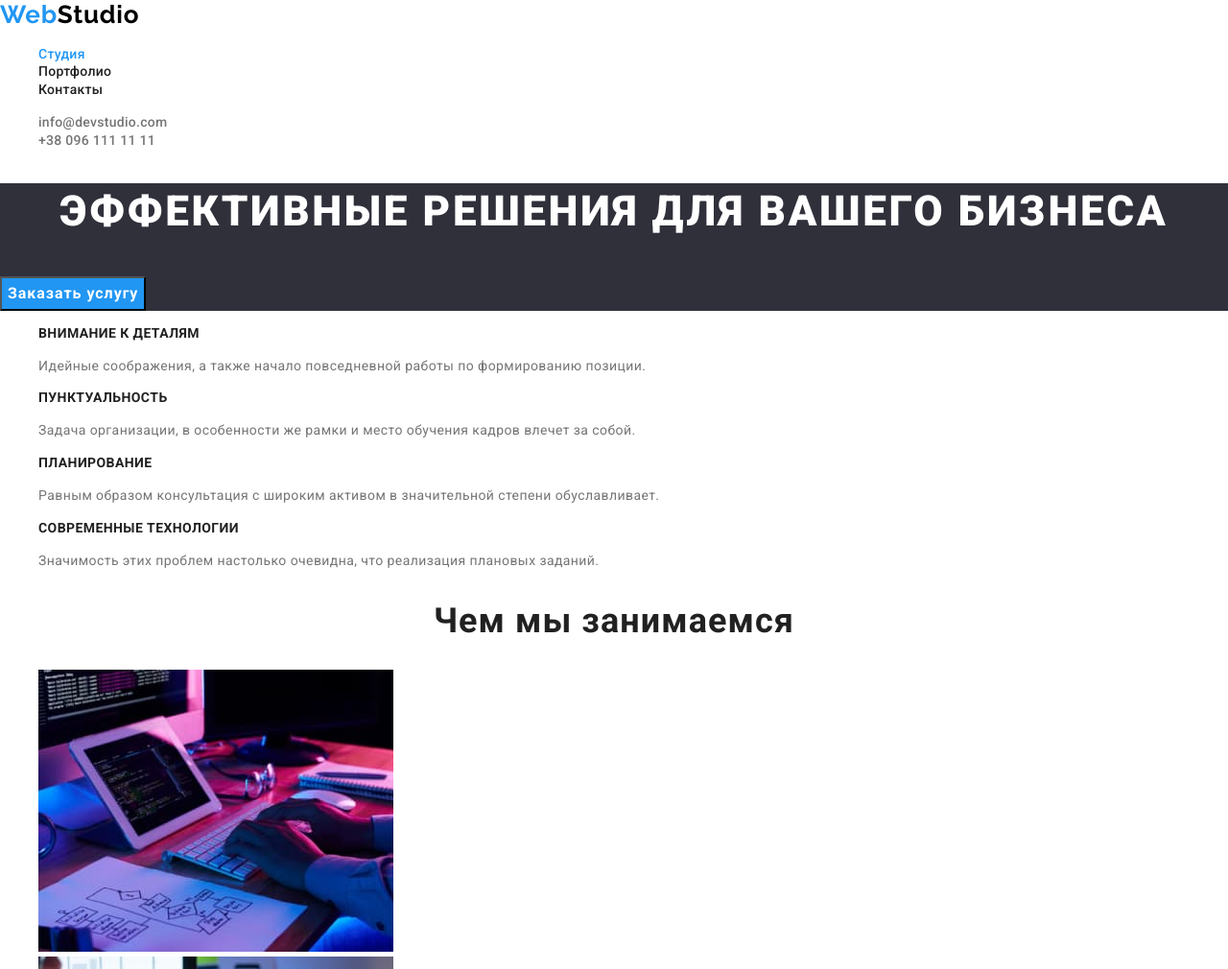
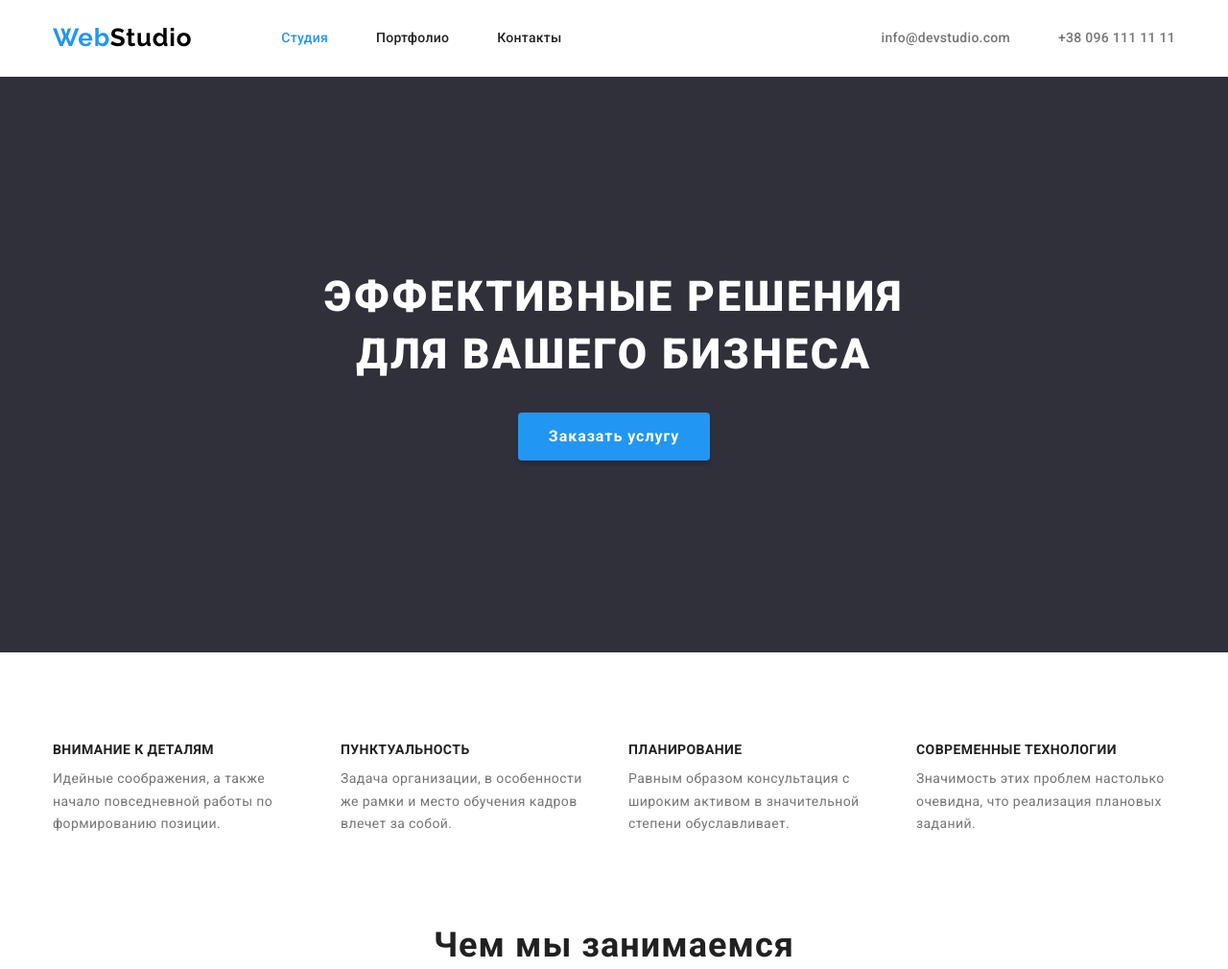
Before and after one commit to MishynMykhailo/goit-markup-hw-03, a plain HTML site: page index.html in a window 1280 px wide. Shown: the top 1010 px of the page at 96% size. Drawn offline with nearby package versions, Linux system fonts and the light colour scheme.

Commit message:
studio-up

```diff
--- a/css/styles.css
+++ b/css/styles.css
@@ -6,6 +6,39 @@ button {
   font-family: inherit;
   cursor: pointer;
 }
+
+p,
+h1,
+h2,
+h3,
+h4,
+h5,
+h6 {
+  margin: 0;
+}
+
+ul {
+  margin: 0;
+  padding: 0;
+}
+
+button {
+  cursor: pointer;
+}
+
+img {
+  display: block;
+  max-width: 100%;
+}
+
+.container {
+  width: 1200px;
+  padding-left: 15px;
+  padding-right: 15px;
+  margin-left: auto;
+  margin-right: auto;
+}
+
 .list {
   list-style: none;
 }
@@ -29,8 +62,18 @@ button {
 .logo-name-ft {
   font-family: "Raleway", sans-serif;
 }
-/*Хедер*/
-/*Лого*/
+/*----------------------------Хедер----------------------------*/
+.header {
+  padding-top: 24px;
+  padding-bottom: 25px;
+}
+
+.header-cont {
+  display: flex;
+  align-items: center;
+}
+
+/*----------------------------Лого----------------------------*/
 .title-hd,
 .title-hd-st {
   font-weight: 700;
@@ -44,7 +87,25 @@ button {
 .title-hd-st {
   color: #000000;
 }
-/*Меню навигации сайта*/
+.header-logo-cont {
+  margin-right: 93px;
+}
+/*----------------------------Меню навигации сайта----------------------------*/
+.nav-list {
+  display: flex;
+}
+.nav-item:not(:last-child) {
+  margin-right: 50px;
+}
+.cont-container {
+  margin-left: auto;
+}
+.cont-menu-container {
+  display: flex;
+}
+.nav-cont-item:not(:last-child) {
+  margin-right: 50px;
+}
 .nav-sect-hd .link-hd,
 .link-hd-cont {
   font-weight: 500;
@@ -72,7 +133,18 @@ button {
 .link-hd.current {
   color: #2196f3;
 }
-/*Главная Секция*/
+/*----------------------------Главная Секция----------------------------*/
+.hero-title-cont {
+  padding-top: 200px;
+  padding-bottom: 200px;
+}
+.hero-cont {
+  width: 696px;
+  height: 120px;
+  margin-left: auto;
+  margin-right: auto;
+  margin-bottom: 30px;
+}
 .hero-text-sect {
   background-color: #2f303a;
 }
@@ -95,7 +167,15 @@ button {
   text-align: center;
   letter-spacing: 0.06em;
   color: #ffffff;
+
+  margin-left: auto;
+  margin-right: auto;
+  padding: 10px 32px 10px 32px;
+  border: 0px;
+  box-shadow: 0px 4px 4px rgba(0, 0, 0, 0.15);
+  border-radius: 4px;
 }
+
 .button-hero-sect:hover,
 .button-hero-sect:focus {
   background-color: #188ce8;
@@ -107,6 +187,7 @@ button {
   letter-spacing: 0.03em;
   text-transform: uppercase;
   color: #212121;
+  margin-bottom: 10px;
 }
 .char-text-p {
   font-size: 14px;
@@ -114,7 +195,21 @@ button {
   letter-spacing: 0.03em;
   color: #757575;
 }
-/*Чем мы занимаемся*/
+.list-block-cont {
+  display: flex;
+  padding-top: 94px;
+  padding-bottom: 94px;
+}
+.list-pre-title {
+  width: 270px;
+}
+.list-pre-title:not(:last-child) {
+  margin-right: 30px;
+}
+/*----------------------------Чем мы занимаемся----------------------------*/
+.our-works-container {
+  padding-bottom: 94px;
+}
 .our-works {
   font-weight: 700;
   font-size: 36px;
@@ -122,8 +217,39 @@ button {
   text-align: center;
   letter-spacing: 0.03em;
   color: #212121;
+  margin-bottom: 50px;
 }
-/*Наша команда*/
+
+.list-our-works {
+  display: flex;
+  margin-left: -30px;
+}
+
+.our-works-photo:not(:last-child) {
+  margin-right: 30px;
+}
+
+.our-works-photo {
+  flex-basis: cal(100% / 3 - 30px);
+  margin-left: 30px;
+}
+/*----------------------------Наша команда----------------------------*/
+.our-team-container {
+  padding-top: 94px;
+  padding-bottom: 94px;
+}
+.item-team-container:not(:last-child) {
+  margin-right: 30px;
+}
+.team-list-container {
+  display: flex;
+}
+.team-cards {
+  box-shadow: 0px 1px 3px rgba(0, 0, 0, 0.12), 0px 1px 1px rgba(0, 0, 0, 0.14),
+    0px 2px 1px rgba(0, 0, 0, 0.2);
+  border-radius: 0px 0px 4px 4px;
+  border: 0px;
+}
 .our-team-sect {
   background-color: #f5f4fa;
 }
@@ -139,13 +265,14 @@ button {
 .team-name {
   font-weight: 500;
   font-size: 16px;
-  line-height: 19px;
-  /* identical to box height */
+  line-height: 1.18;
 
   text-align: center;
   letter-spacing: 0.03em;
 
   color: #212121;
+
+  margin-bottom: 10px;
 }
 .team-text-p {
   font-size: 16px;
@@ -154,8 +281,16 @@ button {
   letter-spacing: 0.03em;
 
   color: #757575;
+  margin-bottom: 30px;
 }
-/*Футер*/
+.photo-team {
+  margin-bottom: 30px;
+}
+/*----------------------------Футер----------------------------*/
+.footer-container {
+  padding-top: 60px;
+  padding-bottom: 60px;
+}
 .footer-sect {
   background-color: #2f303a;
 }
@@ -165,6 +300,8 @@ button {
   line-height: 1.19;
   letter-spacing: 0.03em;
   color: #ffffff;
+  display: inline-block;
+  margin-bottom: 20px;
 }
 .logo-web-ft {
   color: #2196f3;
@@ -189,8 +326,10 @@ button {
 .link-cont-ft:focus {
   color: #ffffff;
 }
-
-/*ПОРТФОЛИО*/
+.footer-item-list:not(:last-child) {
+  margin-bottom: 9px;
+}
+/*--------------------------------------------------------ПОРТФОЛИО--------------------------------------------------------*/
 /*Button - Кнопки*/
 .button-filter.current-button {
   background-color: #2196f3;
@@ -210,7 +349,7 @@ button {
   background-color: #2196f3;
   color: #ffffff;
 }
-/*Текст Галлереи*/
+/*----------------------------Текст Галлереи----------------------------*/
 .text-filters {
   font-weight: 700;
   font-size: 18px;
--- a/index.html
+++ b/index.html
@@ -20,122 +20,136 @@
 
 <body>
     <!--Хедер-меню-->
-    <header>
-        <a href="./index.html" class="title-hd">Web<span class="title-hd-st">Studio</span></a>
-        <nav class="nav-sect-hd">
-            <ul class="list">
-                <li>
+    <header class="header">
+        <div class="container header-cont">
+            <a href="./index.html" class="title-hd header-logo-cont">Web<span class="title-hd-st">Studio</span></a>
+            <nav class="nav-sect-hd ">
+                <ul class="list nav-list">
+                    <li class="nav-item">
                         <a href="index.html" class="link-hd current">Студия</a>
                     </li>
-                <li>
+                    <li class="nav-item">
                         <a href="portfolio.html" class="link-hd">Портфолио</a>
                     </li>
-                <li>
-                    <a href="" target="_blank" class="link-hd">Контакты</a>
+                    <li class="nav-item">
+                        <a href="" class="link-hd">Контакты</a>
                     </li>
                 </ul>
             </nav>
-        <ul class="list">
-            <li>
+            <div class="cont-container">
+                <ul class="list cont-menu-container">
+                    <li class="nav-cont-item">
                         <a href="mailto:info@devstudio.com" class="link-hd-cont">info@devstudio.com</a>
                     </li>
-            <li>
+                    <li class="nav-cont-item">
                         <a href="tel:+380961111111" class="link-hd-cont">+38 096 111 11 11</a>
                     </li>
                 </ul>
+            </div>
+        </div>
     </header>
     <!--Hero Section-->
     <main>
         <!--Первая Центральная секция-->
         <section class="hero-text-sect">
-            <h1 class="hero-text">
+            <div class="container hero-title-cont">
+                <h1 class="hero-text hero-cont">
                     Эффективные решения для вашего бизнеса
                 </h1>
                 <button type="button" class="button-hero-sect">Заказать услугу</button>
+            </div>
         </section>
         <!--Блоками-->
         <section>
-            <ul class="list">
-                <li>
+            <div class="container">
+            <ul class="list list-block-cont">
+                    <li class="list-pre-title">
                         <h3 class="char-text">Внимание к деталям</h3>
                         <p class="char-text-p">Идейные соображения, а также начало повседневной работы по формированию
                             позиции.</p>
                     </li>
-                <li>
+                    <li class="list-pre-title">
                         <h3 class="char-text">Пунктуальность</h3>
                         <p class="char-text-p">Задача организации, в особенности же рамки и место обучения кадров влечет за
                             собой.</p>
                     </li>
-                <li>
+                    <li class="list-pre-title">
                         <h3 class="char-text">Планирование</h3>
                         <p class="char-text-p">Равным образом консультация с широким активом в значительной степени
                             обуславливает.</p>
                     </li>
-                <li>
+                    <li class="list-pre-title">
                         <h3 class="char-text">Современные технологии</h3>
                         <p class="char-text-p">Значимость этих проблем настолько очевидна, что реализация плановых заданий.
                         </p>
                     </li>
                 </ul>
+            </div>
         </section>
         <!--Чем мы занимаемся-->
         <section>
+            <div class="container our-works-container">
                 <h2 class="our-works">Чем мы занимаемся</h2>
-            <ul class="list">
-                <li>
+                <ul class="list list-our-works ">
+                    <li class="our-works-photo">
                         <img src="./images/Studio/box1.jpg" alt="Картинка 1" width="370" height="294">
                     </li>
-                <li>
+                    <li class="our-works-photo">
                         <img src="./images/Studio/box2.jpg" alt="Картинка 2" width="370" height="294">
                     </li>
-                <li>
+                    <li class="our-works-photo">
                         <img src="./images/Studio/box3.jpg" alt="Картинка 3" width="370" height="294">
                     </li>
                 </ul>
+            </div>
         </section>
         <!--НАША КОМАНДА-->
         <section class="our-team-sect">
+            <div class="container our-team-container">
                 <h2 class="our-team-text">Наша команда</h2>
-            <ul class="list">
-                <li>
-                    <img src="./images/Studio/img0.jpg" alt="Игорь Демьяненко" width="270" height="260">
+                <ul class="list team-list-container">
+                    <li class="team-cards item-team-container">
+                        <img class="photo-team" src="./images/Studio/img0.jpg" alt="Игорь Демьяненко" width="270" height="260">
                         <h3 class="team-name">Игорь Демьяненко</h3>
                         <p class="team-text-p">Product Designer</p>
                     </li>
-                <li>
-                    <img src="./images/Studio/img1.jpg" alt="Ольга Репина" width="270" height="260">
+                    <li class="team-cards item-team-container">
+                        <img class="photo-team" src="./images/Studio/img1.jpg" alt="Ольга Репина" width="270" height="260">
                         <h3 class="team-name">Ольга Репина</h3>
                         <p class="team-text-p">Frontend Developer</p>
                     </li>
-                <li>
-                    <img src="./images/Studio/img2.jpg" alt="Николай Тарасов" width="270" height="260">
+                    <li class="team-cards item-team-container">
+                        <img class="photo-team" src="./images/Studio/img2.jpg" alt="Николай Тарасов" width="270" height="260">
                         <h3 class="team-name">Николай Тарасов</h3>
                         <p class="team-text-p">Marketing</p>
                     </li>
-                <li>
-                    <img src="./images/Studio/img3.jpg" alt="Михаил Ермаков" width="270" height="260">
+                    <li class="team-cards item-team-container">
+                        <img class="photo-team" src="./images/Studio/img3.jpg" alt="Михаил Ермаков" width="270" height="260">
                         <h3 class="team-name">Михаил Ермаков</h3>
                         <p class="team-text-p">UI Designer</p>
                     </li>
                 </ul>
+            </div>
         </section>
     </main>
     <!--Футер-->
     <footer class="footer-sect">
+        <div class="container footer-container">
             <a href="./index.html" class="logo-name-ft">
                 <span class="logo-web-ft">Web</span><span>Studio</span>
             </a>
             <address class="adress-sect">
-            <p class="adress-ft">г.Киев, пр-т Леси Украинки, 26</p>
+                <p class="adress-ft footer-item-list">г.Киев, пр-т Леси Украинки, 26</p>
                 <ul class="list">
-                <li>
+                    <li class="footer-item-list">
                         <a href="mailto:info@example.com" class="link-cont-ft">info@example.com</a>
                     </li>
-                <li>
+                    <li class="footer-item-list">
                         <a href="tel:+380991111111" class="link-cont-ft">+38 099 111 11 11</a>
                     </li>
                 </ul>
             </address>
+        </div>
     </footer>
 </body>
 
```
Lines whose indentation alone changed are shown as unchanged.
